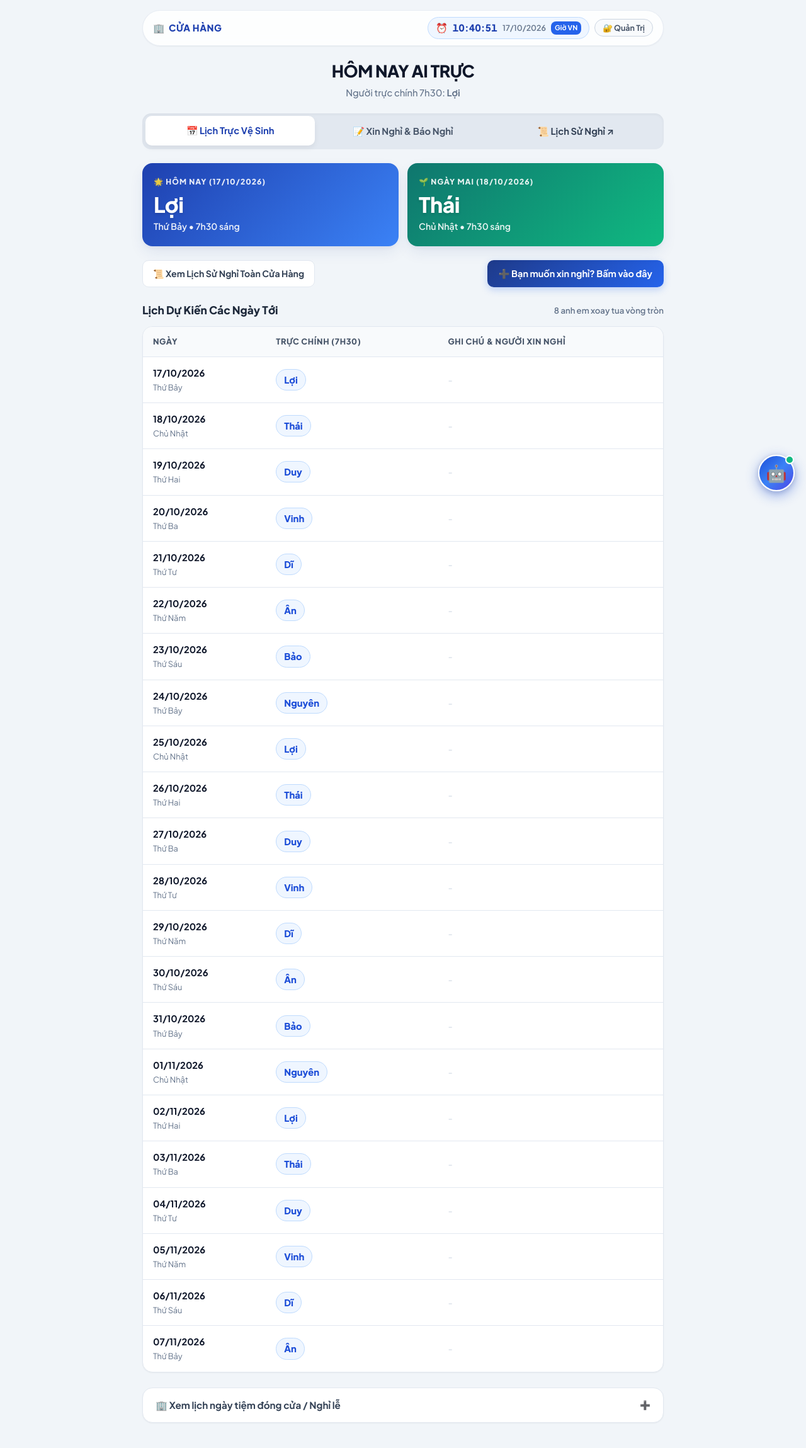
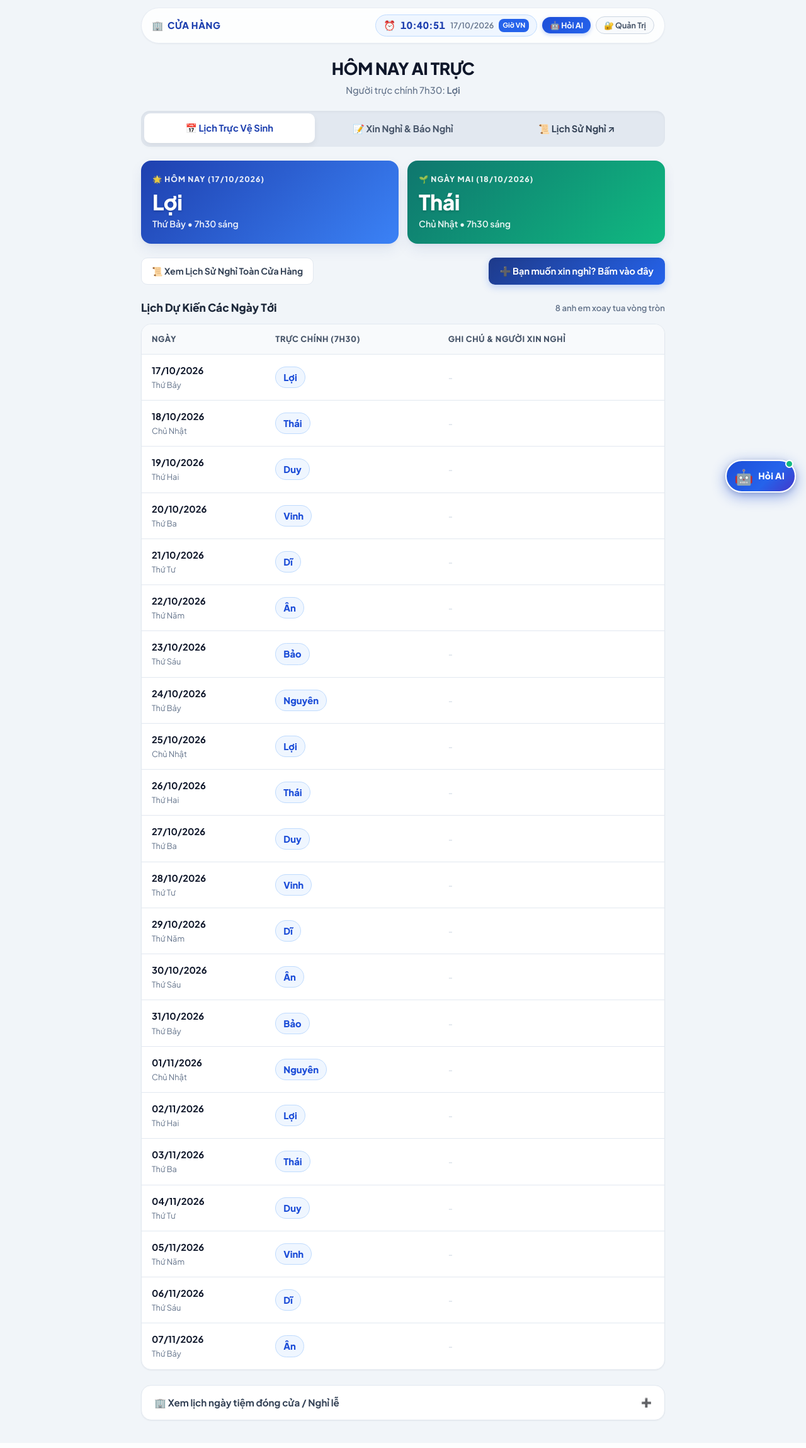
Before and after one commit to rappervint/apptruc, a Flask app: page / in a window 1280 px wide. Shown: the whole page at 63% size. After the commit the page ends 2257 px from the top, so only its background shows below. Run offline with Flask 3, Linux system fonts and the light colour scheme; data comes from the database, SQL or seed files in the repository; data that the repository does not hold is empty.

Commit message:
Toi uu hoan toan cho Android: Chan cuon ngang, them nut Hoi AI o header va nang cap nut noi thanh dang vien nang ro rang

```diff
--- a/templates/index.html
+++ b/templates/index.html
@@ -29,10 +29,16 @@
 
     * { box-sizing: border-box; margin: 0; padding: 0; font-family: 'Plus Jakarta Sans', -apple-system, BlinkMacSystemFont, "Segoe UI", Roboto, sans-serif; }
 
+    html, body {
+      overflow-x: hidden;
+      width: 100%;
+      max-width: 100vw;
+    }
+
     body {
       background-color: var(--bg);
       color: var(--text);
-      padding: 16px;
+      padding: 12px 14px;
       max-width: 860px;
       margin: 0 auto;
       line-height: 1.5;
@@ -588,18 +594,18 @@
     /* Floating Chat Bubble & Popup Window (Tối ưu cho cả Di Động & Máy Tính) */
     .ai-fab-btn {
       position: fixed !important;
-      bottom: calc(20px + env(safe-area-inset-bottom, 0px)) !important;
-      right: calc(18px + env(safe-area-inset-right, 0px)) !important;
-      width: 58px !important;
-      height: 58px !important;
-      border-radius: 50% !important;
-      background: linear-gradient(135deg, #1d4ed8 0%, #3b82f6 50%, #4f46e5 100%) !important;
+      bottom: calc(18px + env(safe-area-inset-bottom, 0px)) !important;
+      right: calc(16px + env(safe-area-inset-right, 0px)) !important;
+      height: 52px !important;
+      padding: 0 16px 0 12px !important;
+      border-radius: 30px !important;
+      background: linear-gradient(135deg, #1d4ed8 0%, #2563eb 60%, #4338ca 100%) !important;
       color: #ffffff !important;
       display: flex !important;
       align-items: center !important;
       justify-content: center !important;
-      font-size: 1.65rem !important;
-      box-shadow: 0 6px 20px rgba(29, 78, 216, 0.45), 0 2px 8px rgba(0, 0, 0, 0.15) !important;
+      gap: 8px !important;
+      box-shadow: 0 6px 22px rgba(29, 78, 216, 0.48), 0 2px 8px rgba(0, 0, 0, 0.16) !important;
       cursor: pointer !important;
       z-index: 99999 !important;
       border: 2.5px solid #ffffff !important;
@@ -609,23 +615,35 @@
       touch-action: manipulation !important;
       animation: fabPulse 3s infinite ease-in-out;
     }
+    .ai-fab-icon {
+      font-size: 1.5rem;
+      line-height: 1;
+      display: inline-block;
+    }
+    .ai-fab-text {
+      font-size: 0.88rem;
+      font-weight: 800;
+      letter-spacing: 0.3px;
+      white-space: nowrap;
+      color: #ffffff;
+    }
     @keyframes fabPulse {
       0%, 100% { box-shadow: 0 6px 20px rgba(29, 78, 216, 0.45); }
       50% { box-shadow: 0 6px 26px rgba(59, 130, 246, 0.7), 0 0 0 6px rgba(59, 130, 246, 0.18); }
     }
     .ai-fab-btn:hover {
-      transform: scale(1.08);
+      transform: scale(1.06);
       box-shadow: 0 10px 28px rgba(37, 99, 235, 0.55) !important;
     }
     .ai-fab-btn:active {
-      transform: scale(0.92);
+      transform: scale(0.94);
     }
     .ai-fab-badge {
       position: absolute;
-      top: -1px;
-      right: -1px;
-      width: 14px;
-      height: 14px;
+      top: -2px;
+      right: 2px;
+      width: 13px;
+      height: 13px;
       background: #10b981;
       border-radius: 50%;
       border: 2px solid #fff;
@@ -634,12 +652,12 @@
     .ai-chat-popup {
       display: none;
       position: fixed !important;
-      bottom: calc(86px + env(safe-area-inset-bottom, 0px)) !important;
+      bottom: calc(78px + env(safe-area-inset-bottom, 0px)) !important;
       right: calc(16px + env(safe-area-inset-right, 0px)) !important;
       width: 350px !important;
       max-width: calc(100vw - 32px) !important;
       height: 480px !important;
-      max-height: calc(100vh - 110px) !important;
+      max-height: calc(100vh - 100px) !important;
       background: #ffffff !important;
       border-radius: 18px !important;
       box-shadow: 0 16px 40px rgba(15, 23, 42, 0.28) !important;
@@ -649,6 +667,15 @@
       overflow: hidden !important;
       animation: popIn 0.22s cubic-bezier(0.16, 1, 0.3, 1) !important;
     }
+    @media (max-width: 480px) {
+      .ai-chat-popup {
+        right: 12px !important;
+        left: 12px !important;
+        width: auto !important;
+        max-width: none !important;
+        bottom: calc(76px + env(safe-area-inset-bottom, 0px)) !important;
+      }
+    }
     @keyframes popIn {
       from { opacity: 0; transform: scale(0.92) translateY(12px); }
       to { opacity: 1; transform: scale(1) translateY(0); }
@@ -695,6 +722,10 @@
         <span id="vn-live-date" style="color: #64748b; font-size: 0.78rem; font-weight: 600;">--/--/----</span>
         <span class="clock-zone">Giờ VN</span>
       </div>
+
+      <button type="button" onclick="toggleAiChatPopup()" style="background: linear-gradient(135deg, #1d4ed8, #2563eb); border: none; color: #fff; padding: 5px 12px; border-radius: 20px; font-size: 0.78rem; font-weight: 700; cursor: pointer; display: inline-flex; align-items: center; gap: 4px; box-shadow: 0 2px 6px rgba(37,99,235,0.3);">
+        🤖 Hỏi AI
+      </button>
 
       {% if is_admin %}
         <span style="background: #fef2f2; border: 1.5px solid #f87171; color: #b91c1c; font-size: 0.78rem; font-weight: 800; padding: 4px 10px; border-radius: 20px; display: inline-flex; align-items: center; gap: 4px;">
@@ -1485,7 +1516,8 @@
 
   <!-- BONG BÓNG CHAT AI NỔI (FLOATING CHAT BUBBLE) -->
   <div class="ai-fab-btn" id="ai-fab-button" onclick="toggleAiChatPopup()" title="Hỏi nhanh trợ lý AI về lịch trực & ngày nghỉ">
-    <span>🤖</span>
+    <span class="ai-fab-icon">🤖</span>
+    <span class="ai-fab-text">Hỏi AI</span>
     <span class="ai-fab-badge"></span>
   </div>
 
```
